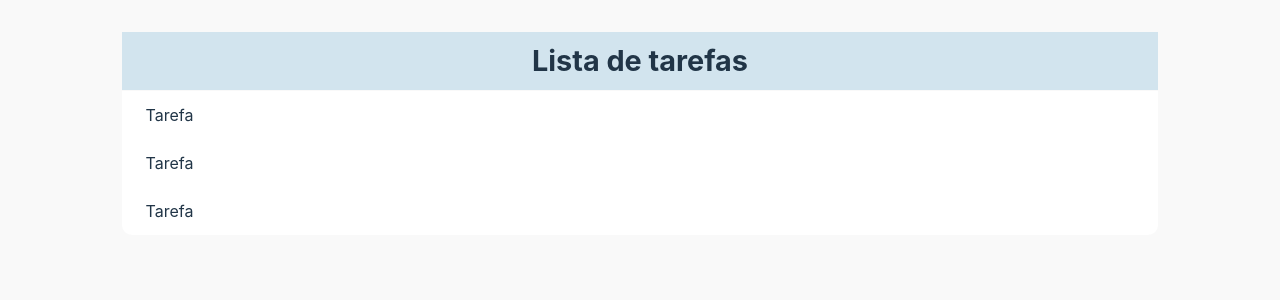
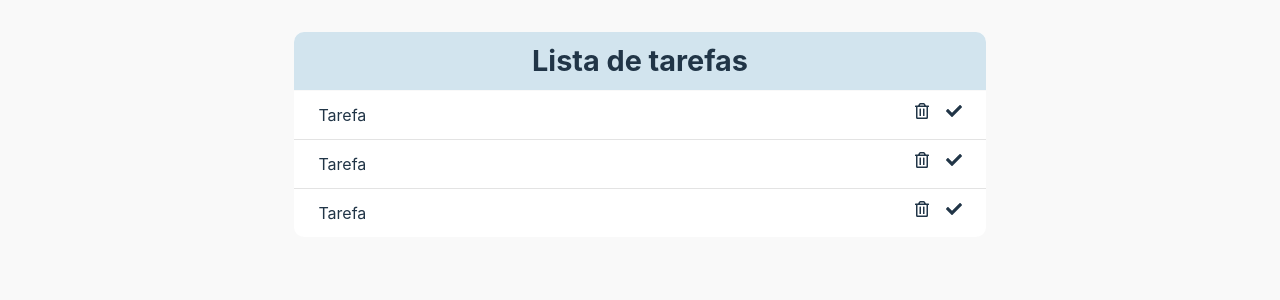
Before and after one commit to roazambuja/to-do-list, a React (Vite) app in the folder front-end/: page / in a window 1280 px wide. Shown: the top 300 px of the page. Built offline with nearby package versions, Linux system fonts and the light colour scheme.

Commit message:
feat: task icons and style

```diff
--- a/front-end/src/App.css
+++ b/front-end/src/App.css
@@ -1,7 +1,7 @@
 #root {
   height: fit-content;
   width: 90%;
-  max-width: 1280px;
+  max-width: 768px;
   display: flex;
   justify-content: center;
 }
@@ -9,13 +9,14 @@
 main {
   box-sizing: border-box;
   width: 90%;
-  max-width: 1280px;
+  max-width: 768px;
   background-color: white;
   border-radius: 10px;
   margin-top: 2em;
   margin-bottom: 2em;
   align-items: center;
   justify-content: center;
+  overflow: hidden;
 }
 
 h1 {
--- a/front-end/src/Task/index.tsx
+++ b/front-end/src/Task/index.tsx
@@ -1,9 +1,14 @@
 import "./task.css";
+import { FaRegTrashAlt, FaCheck } from "react-icons/fa";
 
 function Task() {
   return (
     <div className="task">
       <span>Tarefa</span>
+      <div className="task__icons">
+        <FaRegTrashAlt title="Excluir tarefa" />
+        <FaCheck title="Concluir tarefa" />
+      </div>
     </div>
   );
 }
--- a/front-end/src/Task/task.css
+++ b/front-end/src/Task/task.css
@@ -1,4 +1,19 @@
 .task {
   padding: 12px 24px 12px 24px;
-  /* background-color: red; */
+  display: flex;
+  justify-content: space-between;
+  border-bottom: 1px solid #e3e3e3;
 }
+
+.task:last-child {
+  border-bottom: none;
+}
+
+.task:hover {
+  background-color: #f9f9f9;
+}
+
+.task__icons {
+  display: flex;
+  gap: 16px;
+}
```
